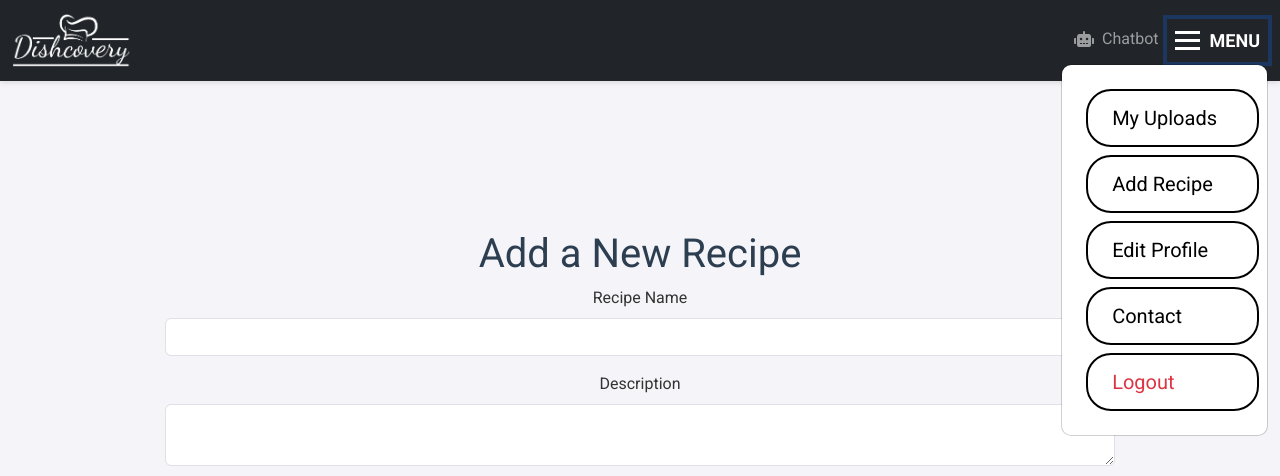
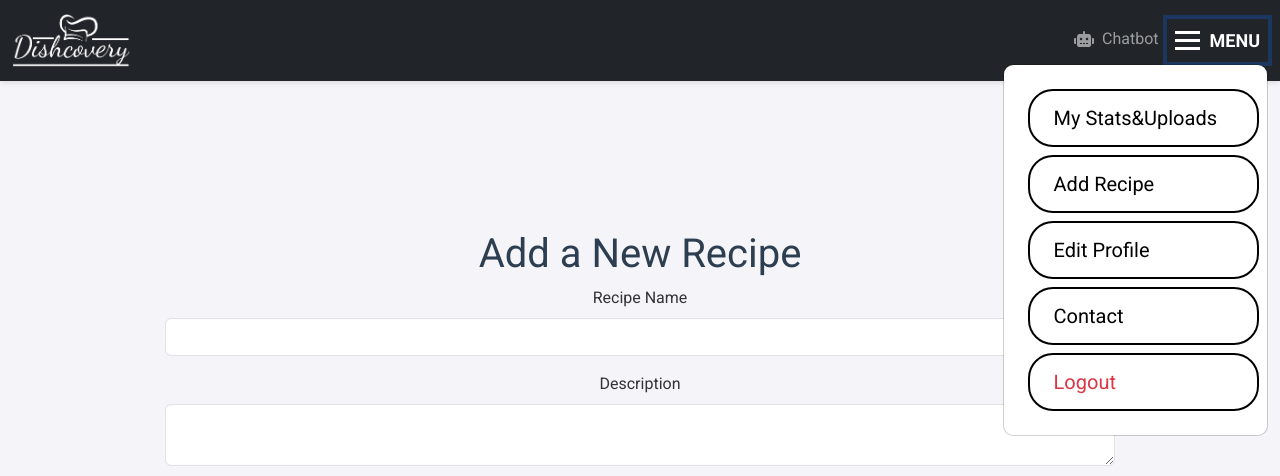
Before and after one commit to Marketplace-development/even-groups-a-d2024-group16, a Flask app: page /add_recipe in a window 1280 px wide, after a click on "MENU". Shown: the top 476 px of the page. Run offline with Flask 3, Linux system fonts and the light colour scheme; the visitor is signed in with stand-in values (Sample User, id 1); some libraries are stand-ins or nearby versions.

Commit message:
button my stats&uploads

```diff
--- a/app/templates/add_recipe.html
+++ b/app/templates/add_recipe.html
@@ -49,7 +49,7 @@
                             <li><a class="dropdown-item btn btn-primary mb-2" href="{{ url_for('main.my_recipes') }}">My Recipes</a></li>
                             <li><a class="dropdown-item btn btn-primary mb-2" href="{{ url_for('main.edit_profile') }}">Edit Profile</a></li>
                         {% elif session.get('role') == 'chef' %}
-                            <li><a class="dropdown-item btn btn-primary mb-2" href="{{ url_for('main.my_uploads') }}">My Uploads</a></li>
+                            <li><a class="dropdown-item btn btn-primary mb-2" href="{{ url_for('main.my_uploads') }}">My Stats&Uploads</a></li>
                             <li><a class="dropdown-item btn btn-primary mb-2" href="{{ url_for('main.add_recipe') }}">Add Recipe</a></li>
                             <li><a class="dropdown-item btn btn-primary mb-2" href="{{ url_for('main.edit_profile') }}">Edit Profile</a></li>
                         {% endif %}
--- a/app/templates/add_review.html
+++ b/app/templates/add_review.html
@@ -48,7 +48,7 @@
                             <li><a class="dropdown-item btn btn-primary mb-2" href="{{ url_for('main.my_recipes') }}">My Recipes</a></li>
                             <li><a class="dropdown-item btn btn-primary mb-2" href="{{ url_for('main.edit_profile') }}">Edit Profile</a></li>
                         {% elif session.get('role') == 'chef' %}
-                            <li><a class="dropdown-item btn btn-primary mb-2" href="{{ url_for('main.my_uploads') }}">My Uploads</a></li>
+                            <li><a class="dropdown-item btn btn-primary mb-2" href="{{ url_for('main.my_uploads') }}">My Stats&Uploads</a></li>
                             <li><a class="dropdown-item btn btn-primary mb-2" href="{{ url_for('main.add_recipe') }}">Add Recipe</a></li>
                             <li><a class="dropdown-item btn btn-primary mb-2" href="{{ url_for('main.edit_profile') }}">Edit Profile</a></li>
                         {% endif %}
--- a/app/templates/buy_recipe.html
+++ b/app/templates/buy_recipe.html
@@ -47,7 +47,7 @@
                             <li><a class="dropdown-item btn btn-primary mb-2" href="{{ url_for('main.my_recipes') }}">My Recipes</a></li>
                             <li><a class="dropdown-item btn btn-primary mb-2" href="{{ url_for('main.edit_profile') }}">Edit Profile</a></li>
                         {% elif session.get('role') == 'chef' %}
-                            <li><a class="dropdown-item btn btn-primary mb-2" href="{{ url_for('main.my_uploads') }}">My Uploads</a></li>
+                            <li><a class="dropdown-item btn btn-primary mb-2" href="{{ url_for('main.my_uploads') }}">My Stats&Uploads</a></li>
                             <li><a class="dropdown-item btn btn-primary mb-2" href="{{ url_for('main.add_recipe') }}">Add Recipe</a></li>
                             <li><a class="dropdown-item btn btn-primary mb-2" href="{{ url_for('main.edit_profile') }}">Edit Profile</a></li>
                         {% endif %}
--- a/app/templates/chatbot.html
+++ b/app/templates/chatbot.html
@@ -47,7 +47,7 @@
                             <li><a class="dropdown-item btn btn-primary mb-2" href="{{ url_for('main.my_recipes') }}">My Recipes</a></li>
                             <li><a class="dropdown-item btn btn-primary mb-2" href="{{ url_for('main.edit_profile') }}">Edit Profile</a></li>
                         {% elif session.get('role') == 'chef' %}
-                            <li><a class="dropdown-item btn btn-primary mb-2" href="{{ url_for('main.my_uploads') }}">My Uploads</a></li>
+                            <li><a class="dropdown-item btn btn-primary mb-2" href="{{ url_for('main.my_uploads') }}">My Stats&Uploads</a></li>
                             <li><a class="dropdown-item btn btn-primary mb-2" href="{{ url_for('main.add_recipe') }}">Add Recipe</a></li>
                             <li><a class="dropdown-item btn btn-primary mb-2" href="{{ url_for('main.edit_profile') }}">Edit Profile</a></li>
                         {% endif %}
--- a/app/templates/contact.html
+++ b/app/templates/contact.html
@@ -47,7 +47,7 @@
                             <li><a class="dropdown-item btn btn-primary mb-2" href="{{ url_for('main.my_recipes') }}">My Recipes</a></li>
                             <li><a class="dropdown-item btn btn-primary mb-2" href="{{ url_for('main.edit_profile') }}">Edit Profile</a></li>
                         {% elif session.get('role') == 'chef' %}
-                            <li><a class="dropdown-item btn btn-primary mb-2" href="{{ url_for('main.my_uploads') }}">My Uploads</a></li>
+                            <li><a class="dropdown-item btn btn-primary mb-2" href="{{ url_for('main.my_uploads') }}">My Stats&Uploads</a></li>
                             <li><a class="dropdown-item btn btn-primary mb-2" href="{{ url_for('main.add_recipe') }}">Add Recipe</a></li>
                             <li><a class="dropdown-item btn btn-primary mb-2" href="{{ url_for('main.edit_profile') }}">Edit Profile</a></li>
                         {% endif %}
--- a/app/templates/dashboard.html
+++ b/app/templates/dashboard.html
@@ -49,7 +49,7 @@
                             <li><a class="dropdown-item btn btn-primary mb-2" href="{{ url_for('main.my_recipes') }}">My Recipes</a></li>
                             <li><a class="dropdown-item btn btn-primary mb-2" href="{{ url_for('main.edit_profile') }}">Edit Profile</a></li>
                         {% elif session.get('role') == 'chef' %}
-                            <li><a class="dropdown-item btn btn-primary mb-2" href="{{ url_for('main.my_uploads') }}">My Uploads</a></li>
+                            <li><a class="dropdown-item btn btn-primary mb-2" href="{{ url_for('main.my_uploads') }}">My Stats&Uploads</a></li>
                             <li><a class="dropdown-item btn btn-primary mb-2" href="{{ url_for('main.add_recipe') }}">Add Recipe</a></li>
                             <li><a class="dropdown-item btn btn-primary mb-2" href="{{ url_for('main.edit_profile') }}">Edit Profile</a></li>
                         {% endif %}
--- a/app/templates/edit_profile.html
+++ b/app/templates/edit_profile.html
@@ -41,7 +41,7 @@
                             <li><a class="dropdown-item btn btn-primary mb-2" href="{{ url_for('main.my_recipes') }}">My Recipes</a></li>
                             <li><a class="dropdown-item btn btn-primary mb-2" href="{{ url_for('main.edit_profile') }}">Edit Profile</a></li>
                         {% elif session.get('role') == 'chef' %}
-                            <li><a class="dropdown-item btn btn-primary mb-2" href="{{ url_for('main.my_uploads') }}">My Uploads</a></li>
+                            <li><a class="dropdown-item btn btn-primary mb-2" href="{{ url_for('main.my_uploads') }}">My Stats&Uploads</a></li>
                             <li><a class="dropdown-item btn btn-primary mb-2" href="{{ url_for('main.add_recipe') }}">Add Recipe</a></li>
                             <li><a class="dropdown-item btn btn-primary mb-2" href="{{ url_for('main.edit_profile') }}">Edit Profile</a></li>
                         {% endif %}
--- a/app/templates/edit_recipe.html
+++ b/app/templates/edit_recipe.html
@@ -48,7 +48,7 @@
                             <li><a class="dropdown-item btn btn-primary mb-2" href="{{ url_for('main.my_recipes') }}">My Recipes</a></li>
                             <li><a class="dropdown-item btn btn-primary mb-2" href="{{ url_for('main.edit_profile') }}">Edit Profile</a></li>
                         {% elif session.get('role') == 'chef' %}
-                            <li><a class="dropdown-item btn btn-primary mb-2" href="{{ url_for('main.my_uploads') }}">My Uploads</a></li>
+                            <li><a class="dropdown-item btn btn-primary mb-2" href="{{ url_for('main.my_uploads') }}">My Stats&Uploads</a></li>
                             <li><a class="dropdown-item btn btn-primary mb-2" href="{{ url_for('main.add_recipe') }}">Add Recipe</a></li>
                             <li><a class="dropdown-item btn btn-primary mb-2" href="{{ url_for('main.edit_profile') }}">Edit Profile</a></li>
                         {% endif %}
--- a/app/templates/listing.html
+++ b/app/templates/listing.html
@@ -48,7 +48,7 @@
                                 <li><a class="dropdown-item btn btn-primary mb-2" href="{{ url_for('main.my_recipes') }}">My Recipes</a></li>
                                 <li><a class="dropdown-item btn btn-primary mb-2" href="{{ url_for('main.edit_profile') }}">Edit Profile</a></li>
                             {% elif session.get('role') == 'chef' %}
-                                <li><a class="dropdown-item btn btn-primary mb-2" href="{{ url_for('main.my_uploads') }}">My Uploads</a></li>
+                                <li><a class="dropdown-item btn btn-primary mb-2" href="{{ url_for('main.my_uploads') }}">My Stats&Uploads</a></li>
                                 <li><a class="dropdown-item btn btn-primary mb-2" href="{{ url_for('main.add_recipe') }}">Add Recipe</a></li>
                                 <li><a class="dropdown-item btn btn-primary mb-2" href="{{ url_for('main.edit_profile') }}">Edit Profile</a></li>
                             {% endif %}
--- a/app/templates/my_recipes.html
+++ b/app/templates/my_recipes.html
@@ -49,7 +49,7 @@
                             <li><a class="dropdown-item btn btn-primary mb-2" href="{{ url_for('main.my_recipes') }}">My Recipes</a></li>
                             <li><a class="dropdown-item btn btn-primary mb-2" href="{{ url_for('main.edit_profile') }}">Edit Profile</a></li>
                         {% elif session.get('role') == 'chef' %}
-                            <li><a class="dropdown-item btn btn-primary mb-2" href="{{ url_for('main.my_uploads') }}">My Uploads</a></li>
+                            <li><a class="dropdown-item btn btn-primary mb-2" href="{{ url_for('main.my_uploads') }}">My Stats&Uploads</a></li>
                             <li><a class="dropdown-item btn btn-primary mb-2" href="{{ url_for('main.add_recipe') }}">Add Recipe</a></li>
                             <li><a class="dropdown-item btn btn-primary mb-2" href="{{ url_for('main.edit_profile') }}">Edit Profile</a></li>
                         {% endif %}
--- a/app/templates/my_uploads.html
+++ b/app/templates/my_uploads.html
@@ -49,7 +49,7 @@
                             <li><a class="dropdown-item btn btn-primary mb-2" href="{{ url_for('main.my_recipes') }}">My Recipes</a></li>
                             <li><a class="dropdown-item btn btn-primary mb-2" href="{{ url_for('main.edit_profile') }}">Edit Profile</a></li>
                         {% elif session.get('role') == 'chef' %}
-                            <li><a class="dropdown-item btn btn-primary mb-2" href="{{ url_for('main.my_uploads') }}">My Uploads</a></li>
+                            <li><a class="dropdown-item btn btn-primary mb-2" href="{{ url_for('main.my_uploads') }}">My Stats&Uploads</a></li>
                             <li><a class="dropdown-item btn btn-primary mb-2" href="{{ url_for('main.add_recipe') }}">Add Recipe</a></li>
                             <li><a class="dropdown-item btn btn-primary mb-2" href="{{ url_for('main.edit_profile') }}">Edit Profile</a></li>
                         {% endif %}
--- a/app/templates/recipe_detail.html
+++ b/app/templates/recipe_detail.html
@@ -48,7 +48,7 @@
                             <li><a class="dropdown-item btn btn-primary mb-2" href="{{ url_for('main.my_recipes') }}">My Recipes</a></li>
                             <li><a class="dropdown-item btn btn-primary mb-2" href="{{ url_for('main.edit_profile') }}">Edit Profile</a></li>
                         {% elif session.get('role') == 'chef' %}
-                            <li><a class="dropdown-item btn btn-primary mb-2" href="{{ url_for('main.my_uploads') }}">My Uploads</a></li>
+                            <li><a class="dropdown-item btn btn-primary mb-2" href="{{ url_for('main.my_uploads') }}">My Stats&Uploads</a></li>
                             <li><a class="dropdown-item btn btn-primary mb-2" href="{{ url_for('main.add_recipe') }}">Add Recipe</a></li>
                             <li><a class="dropdown-item btn btn-primary mb-2" href="{{ url_for('main.edit_profile') }}">Edit Profile</a></li>
                         {% endif %}
--- a/app/templates/recipe_reviews.html
+++ b/app/templates/recipe_reviews.html
@@ -48,7 +48,7 @@
                             <li><a class="dropdown-item btn btn-primary mb-2" href="{{ url_for('main.my_recipes') }}">My Recipes</a></li>
                             <li><a class="dropdown-item btn btn-primary mb-2" href="{{ url_for('main.edit_profile') }}">Edit Profile</a></li>
                         {% elif session.get('role') == 'chef' %}
-                            <li><a class="dropdown-item btn btn-primary mb-2" href="{{ url_for('main.my_uploads') }}">My Uploads</a></li>
+                            <li><a class="dropdown-item btn btn-primary mb-2" href="{{ url_for('main.my_uploads') }}">My Stats&Uploads</a></li>
                             <li><a class="dropdown-item btn btn-primary mb-2" href="{{ url_for('main.add_recipe') }}">Add Recipe</a></li>
                             <li><a class="dropdown-item btn btn-primary mb-2" href="{{ url_for('main.edit_profile') }}">Edit Profile</a></li>
                         {% endif %}
--- a/app/templates/wishlist.html
+++ b/app/templates/wishlist.html
@@ -45,7 +45,7 @@
                             <li><a class="dropdown-item btn btn-primary mb-2" href="{{ url_for('main.my_recipes') }}">My Recipes</a></li>
                             <li><a class="dropdown-item btn btn-primary mb-2" href="{{ url_for('main.edit_profile') }}">Edit Profile</a></li>
                         {% elif session.get('role') == 'chef' %}
-                            <li><a class="dropdown-item btn btn-primary mb-2" href="{{ url_for('main.my_uploads') }}">My Uploads</a></li>
+                            <li><a class="dropdown-item btn btn-primary mb-2" href="{{ url_for('main.my_uploads') }}">My Stats&Uploads</a></li>
                             <li><a class="dropdown-item btn btn-primary mb-2" href="{{ url_for('main.add_recipe') }}">Add Recipe</a></li>
                             <li><a class="dropdown-item btn btn-primary mb-2" href="{{ url_for('main.edit_profile') }}">Edit Profile</a></li>
                         {% endif %}
```
